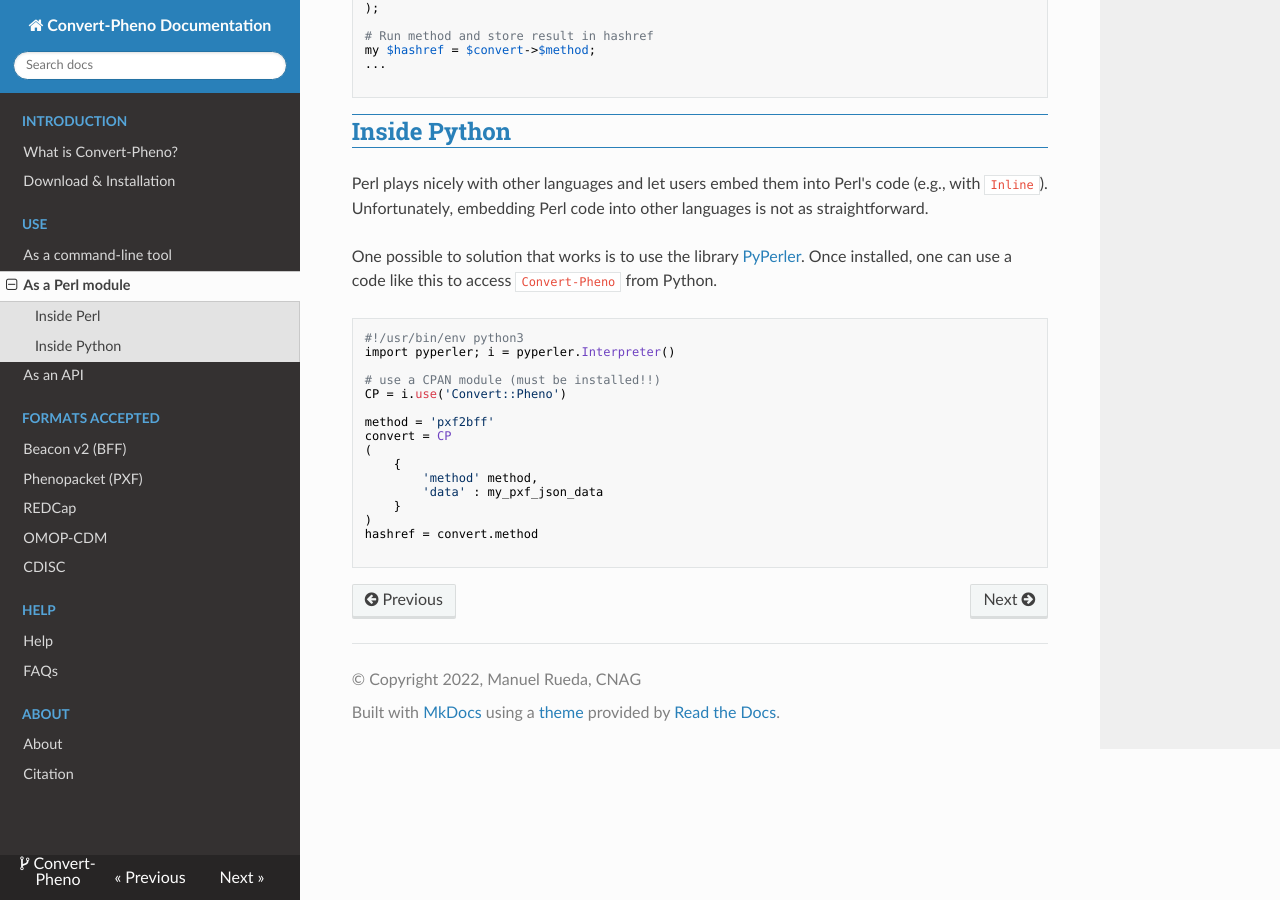
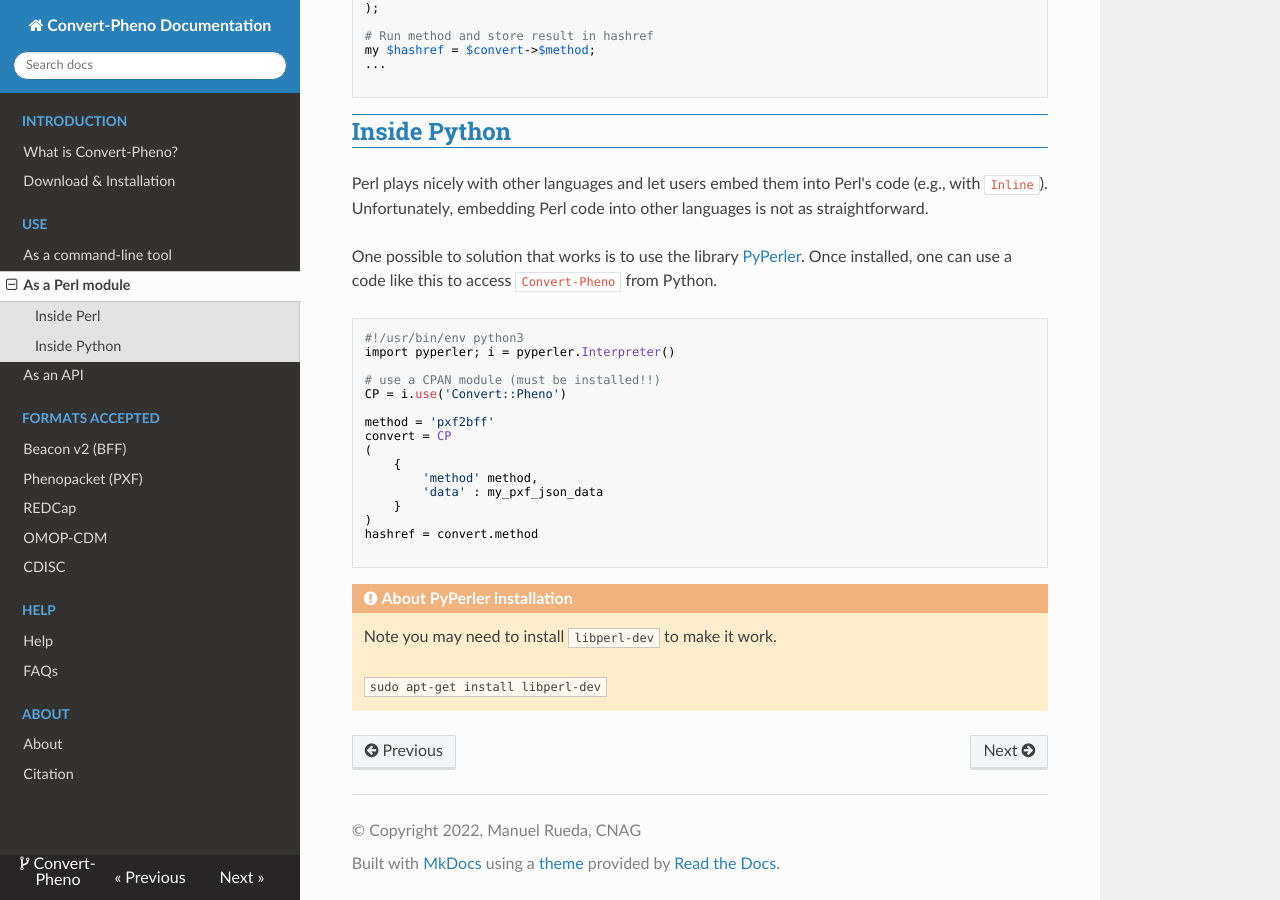
Before and after one commit to CNAG-Biomedical-Informatics/convert-pheno, an MkDocs documentation site: the page built from docs/use-as-a-perl-module.md, in a window 1280 px wide and 900 px high, scrolled down 780 px. Built offline with MkDocs 1.6.1, drawn with Linux system fonts in a browser that asks for light colours; nearby versions of some CDN libraries.

Commit message:
Source commit

````diff
--- a/docs/use-as-a-perl-module.md
+++ b/docs/use-as-a-perl-module.md
@@ -57,3 +57,8 @@
 hashref = convert.method
 
 ```
+
+!!! Warning "About PyPerler installation"
+    Note you may need to install `libperl-dev` to make it work.
+
+    `sudo apt-get install libperl-dev`
````
